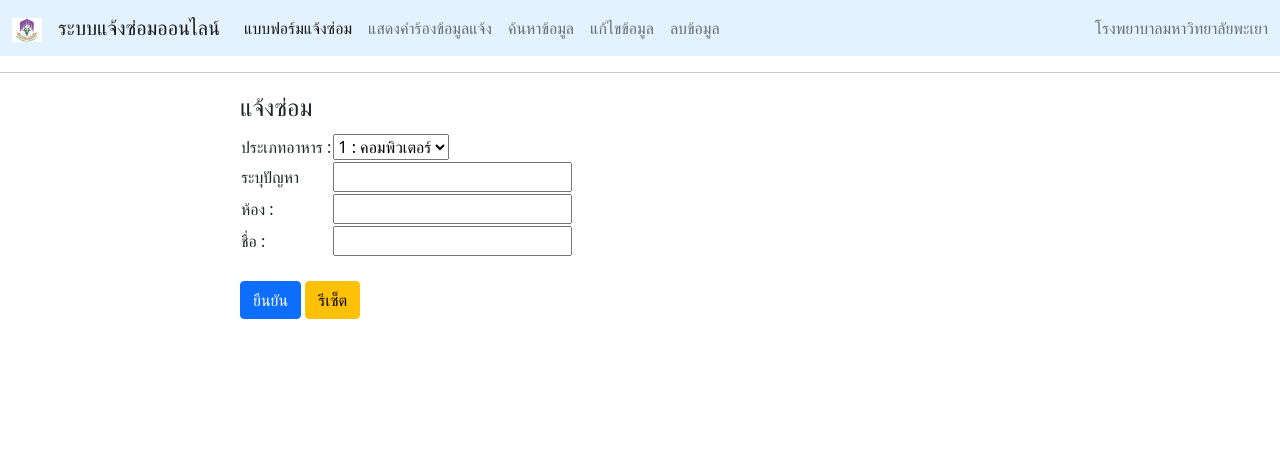
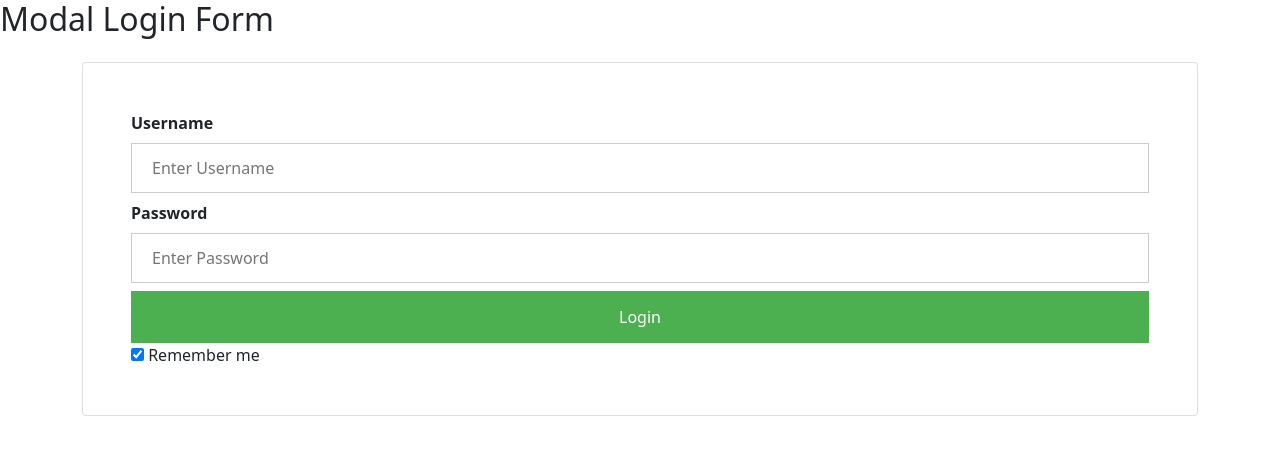
Before and after one commit to pakping/Repair-php, a PHP site: page / in a window 1280 px wide. Shown: the top 455 px of the page. Run offline with PHP 8.4, Linux system fonts and the light colour scheme; some libraries are stand-ins or nearby versions.

Commit message:
login update

```diff
--- /dev/null
+++ b/css/style.css
@@ -0,0 +1,121 @@
+
+body {font-family: Arial, Helvetica, sans-serif;}
+
+/* Full-width input fields */
+input[type=text], input[type=password] {
+  width: 100%;
+  padding: 12px 20px;
+  margin: 8px 0;
+  display: inline-block;
+  border: 1px solid #ccc;
+  box-sizing: border-box;
+}
+
+/* Set a style for all buttons */
+button {
+  background-color: #4CAF50;
+  color: white;
+  padding: 14px 20px;
+  margin: 8px 0;
+  border: none;
+  cursor: pointer;
+  width: 100%;
+}
+
+button:hover {
+  opacity: 0.8;
+}
+
+/* Extra styles for the cancel button */
+.cancelbtn {
+  width: auto;
+  padding: 10px 18px;
+  background-color: #f44336;
+}
+
+/* Center the image and position the close button */
+.imgcontainer {
+  text-align: center;
+  margin: 24px 0 12px 0;
+  position: relative;
+}
+
+img.avatar {
+  width: 40%;
+  border-radius: 50%;
+}
+
+.container {
+  padding: 16px;
+}
+
+span.psw {
+  float: right;
+  padding-top: 16px;
+}
+
+/* The Modal (background) */
+.modal {
+  display: none; /* Hidden by default */
+  position: fixed; /* Stay in place */
+  z-index: 1; /* Sit on top */
+  left: 0;
+  top: 0;
+  width: 100%; /* Full width */
+  height: 100%; /* Full height */
+  overflow: auto; /* Enable scroll if needed */
+  background-color: rgb(0,0,0); /* Fallback color */
+  background-color: rgba(0,0,0,0.4); /* Black w/ opacity */
+  padding-top: 60px;
+}
+
+/* Modal Content/Box */
+.modal-content {
+  background-color: #fefefe;
+  margin: 5% auto 15% auto; /* 5% from the top, 15% from the bottom and centered */
+  border: 1px solid #888;
+  width: 80%; /* Could be more or less, depending on screen size */
+}
+
+/* The Close Button (x) */
+.close {
+  position: absolute;
+  right: 25px;
+  top: 0;
+  color: #000;
+  font-size: 35px;
+  font-weight: bold;
+}
+
+.close:hover,
+.close:focus {
+  color: red;
+  cursor: pointer;
+}
+
+/* Add Zoom Animation */
+.animate {
+  -webkit-animation: animatezoom 0.6s;
+  animation: animatezoom 0.6s
+}
+
+@-webkit-keyframes animatezoom {
+  from {-webkit-transform: scale(0)}
+  to {-webkit-transform: scale(1)}
+}
+
+@keyframes animatezoom {
+  from {transform: scale(0)}
+  to {transform: scale(1)}
+}
+
+/* Change styles for span and cancel button on extra small screens */
+@media screen and (max-width: 300px) {
+  span.psw {
+     display: block;
+     float: none;
+  }
+  .cancelbtn {
+     width: 100%;
+  }
+}
--- a/index.php
+++ b/index.php
@@ -1,63 +1,56 @@
 <!DOCTYPE html>
 <html>
-
 <head>
-  <meta charset="utf-8">
-  <title>หน้าเพิ่มข้อมูล</title>
-  <link rel="stylesheet" type="text/css" href="css/wrap-form.css">
-  <?php
-  include 'css/bootstrap.php'
-  ?>
+<meta name="viewport" content="width=device-width, initial-scale=1">
+<link href="./css/style.css" rel="stylesheet">
 </head>
-
 <body>
   <?php
-  include 'navbar.php'
+  include '.\css\bootstrap.php';
   ?>
-  <hr>
-  <div class="wrap-form">
-    <form action="forminsert.php" method="post" name="F1">
-      <fieldset style="width:50%">
-        <legend>แจ้งซ่อม</legend>
-        <form>
-          <div class="form-group">
-            <table>
-            </tr>
-              <tr>
-                <td> ประเภทอาหาร : </td>
-                <td>
-                  <select name="type" required>
-                    <option value="Computer">1 : คอมพิวเตอร์</option>
-                    <option value="Printer">2 : เครื่องพิมพ์</option>
-                    <option value="Other">3 : อื่นๆ</option>
-                  </select>
-            </tr>
-              <tr>
-                <td> ระบุปัญหา </td>
-                <td>
-                  <input type="text" name="desc"  title="กรุณาระบุปัญหา" required>
-                </td>
-              </tr>
-              <tr>
-                <td>ห้อง :</td>
-                <td>
-                  <input type="text" name="room" pattern="{50}" title="ข้อความไม่เกิน 50 ตัว" required>
-                </td>
-              <tr>
-                <td> ชื่อ : </td>
-                <td>
-                  <input type="text" name="uname" pattern="{24}" title="ราคาอาหาร" required>
-                </td>
-              </tr>
-          </div>
-        </form>
-        </table>
-        <br>
-        <button type="submit" class="btn btn-primary">ยืนยัน</button>
-        <button type="reset" class="btn btn-warning">รีเซ็ต</button>
-      </fieldset>
-    </form>
-  </div>
+<h2>Modal Login Form</h2>
+
+<!-- <button onclick="document.getElementById('id01').style.display='block'" style="width:auto;">Login</button> -->
+
+<!-- <div id="id01" class="modal"> -->
+
+  <form class="container" action="check_login.php" method="post">
+    <!-- <div class="imgcontainer">
+      <span onclick="document.getElementById('id01').style.display='none'" class="close" title="Close Modal">&times;</span>
+      <img src="img_avatar2.png" alt="Avatar" class="avatar">
+    </div> -->
+
+    <div class="card p-5">
+      <label for="uname"><b>Username</b></label>
+      <input type="text" placeholder="Enter Username" name="uname" required>
+
+      <label for="psw"><b>Password</b></label>
+      <input type="password" placeholder="Enter Password" name="psw" required>
+
+      <button type="submit">Login</button>
+      <label>
+        <input type="checkbox" checked="checked" name="remember"> Remember me
+      </label>
+    </div>
+
+    <!-- <div class="container" style="background-color:#f1f1f1">
+      <button type="button" onclick="document.getElementById('id01').style.display='none'" class="cancelbtn">Cancel</button>
+
+    </div> -->
+  </form>
+<!-- </div> -->
+
+<script>
+// Get the modal
+// var modal = document.getElementById('id01');
+
+// When the user clicks anywhere outside of the modal, close it
+// window.onclick = function(event) {
+//     if (event.target == modal) {
+//         modal.style.display = "none";
+//     }
+// }
+</script>
+
 </body>
-
 </html>
--- a/navbar.php
+++ b/navbar.php
@@ -27,6 +27,9 @@
         <li class="nav-item">
         <a class="nav-link" href="deletedata.php">ลบข้อมูล</a>
         </li>
+        <li class="nav-item">
+        <a class="nav-link" href="logout.php">ออกจากระบบ</a>
+        </li>
       </ul>
       <span class="navbar-text">
       โรงพยาบาลมหาวิทยาลัยพะเยา
```
Also changed, not shown: check_login.php (added, +41 -0 lines), home.php (added, +63 -0 lines), logout.php (added, +12 -0 lines).
